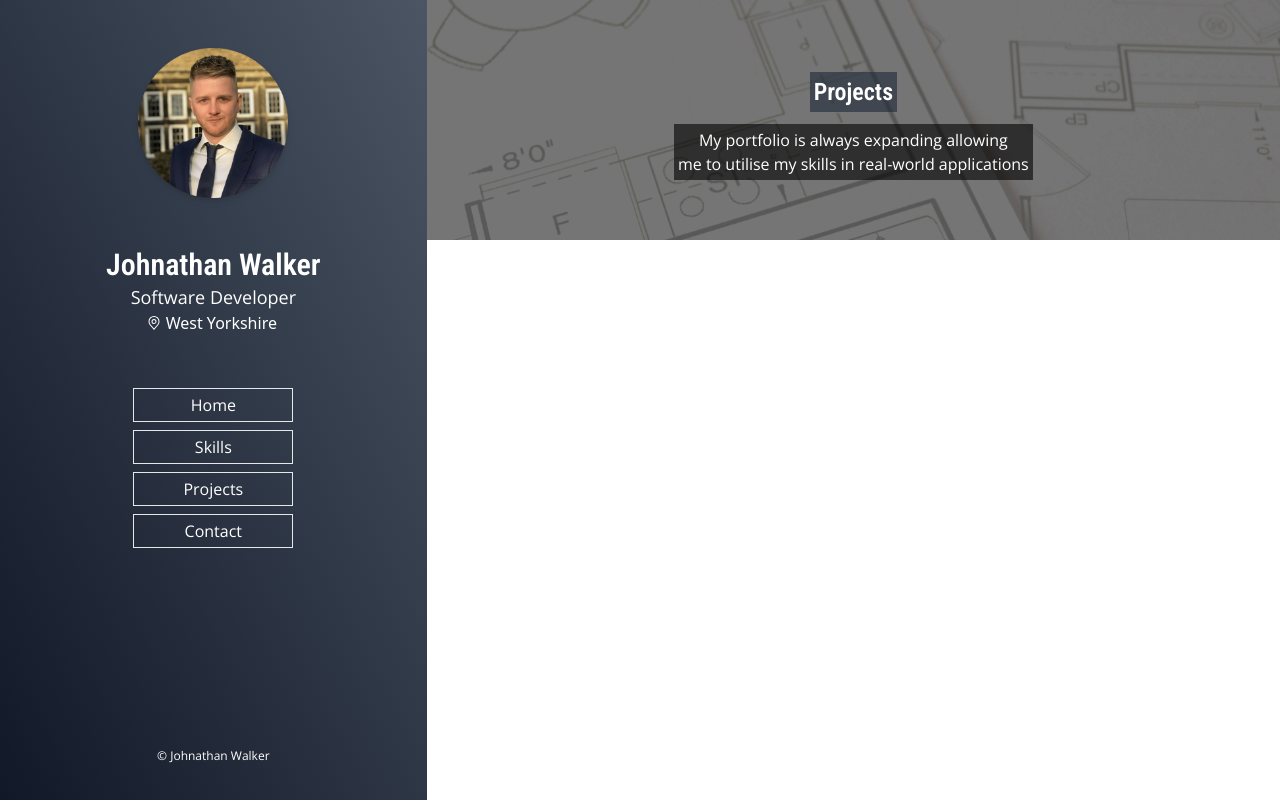
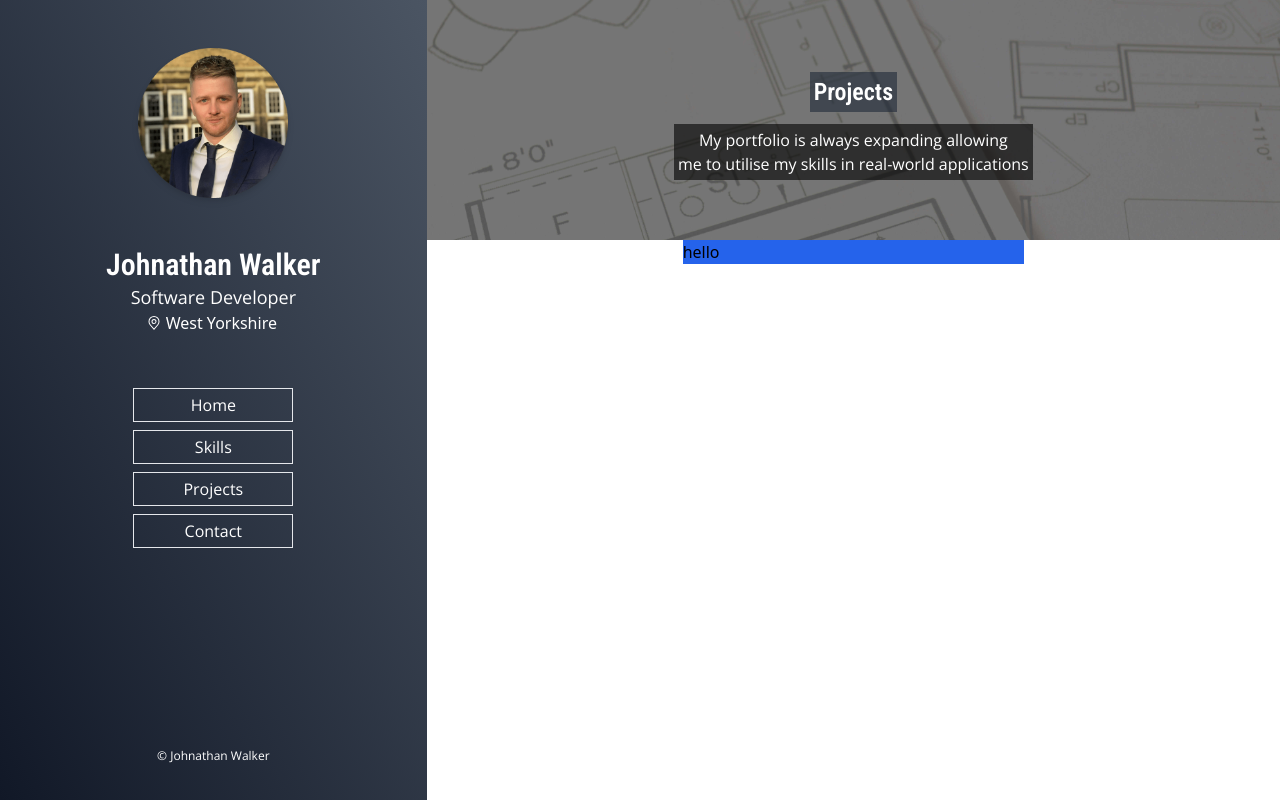
Before and after one commit to johnnywalker-git/portfolio-2024, a React (Vite) app: page /projects in a window 1280 px wide. Built offline with nearby package versions, Linux system fonts and the light colour scheme; some icons are missing.

Commit message:
started projects page

```diff
--- /dev/null
+++ b/src/assets/components/ProjectWrapper.tsx
@@ -0,0 +1,8 @@
+const ProjectWrapper = () => {
+    return(
+    <div className="w-2/5 bg-blue-600">
+        <p>hello</p>
+    </div>)
+}
+
+export default ProjectWrapper;
--- a/src/assets/components/Projects.tsx
+++ b/src/assets/components/Projects.tsx
@@ -1,3 +1,5 @@
+import ProjectWrapper from "./ProjectWrapper"
+
 const Projects = () => {
    return<>
    <div className="ml-auto mt-auto flex flex-col lg:w-2/3 bg-white items-center min-h-screen">
@@ -5,6 +7,7 @@ const Projects = () => {
         <h2 className="text-white text-2xl m-3 bg-gray-800 bg-opacity-60 p-1 font-title">Projects</h2>
         <h3 className="text-white text-l text-center bg-black bg-opacity-60 p-1 font-text">My portfolio is always expanding allowing<br /> me to utilise my skills in real-world applications</h3>
         </div>
+    <ProjectWrapper />
     </div>
     <div>
     </div>
```
